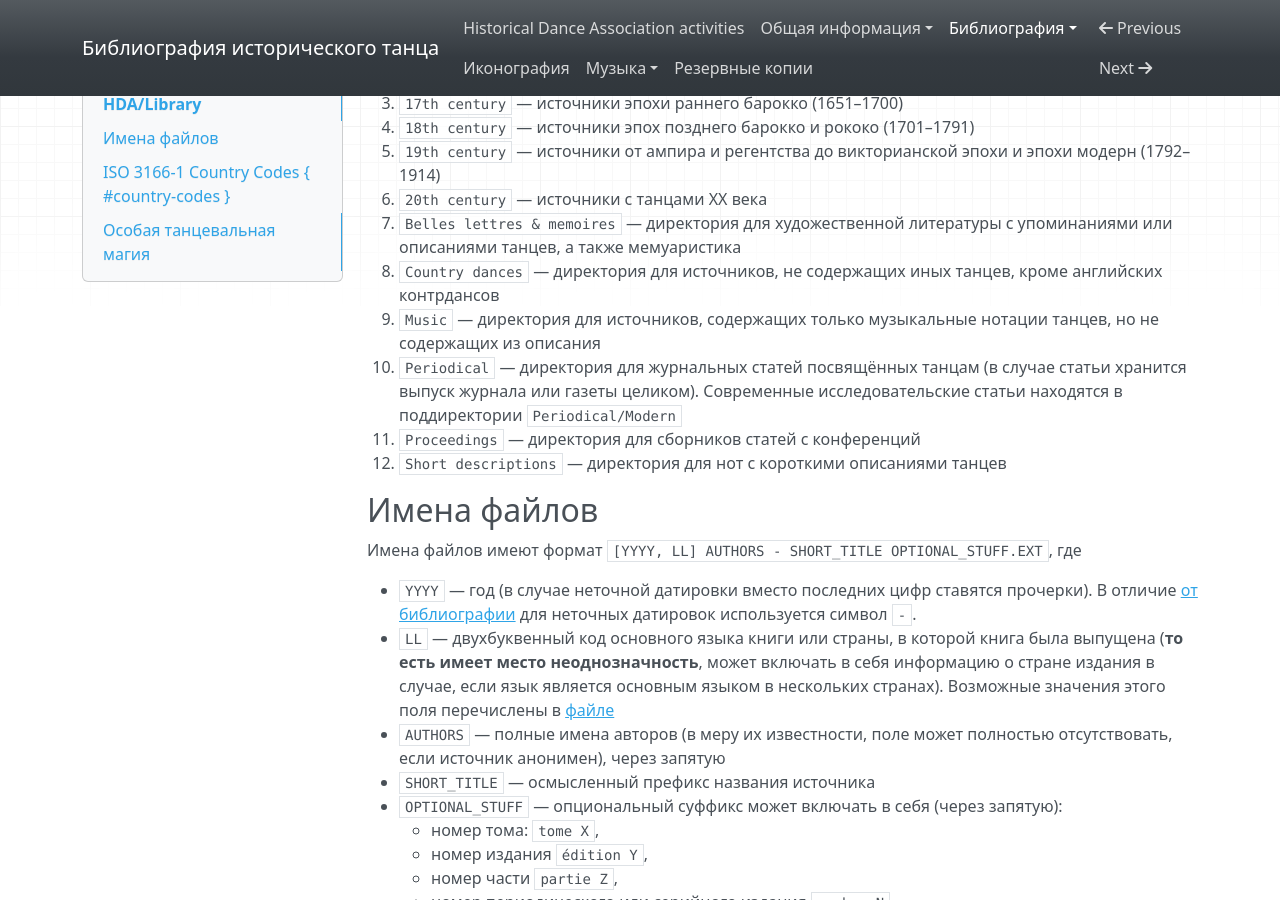
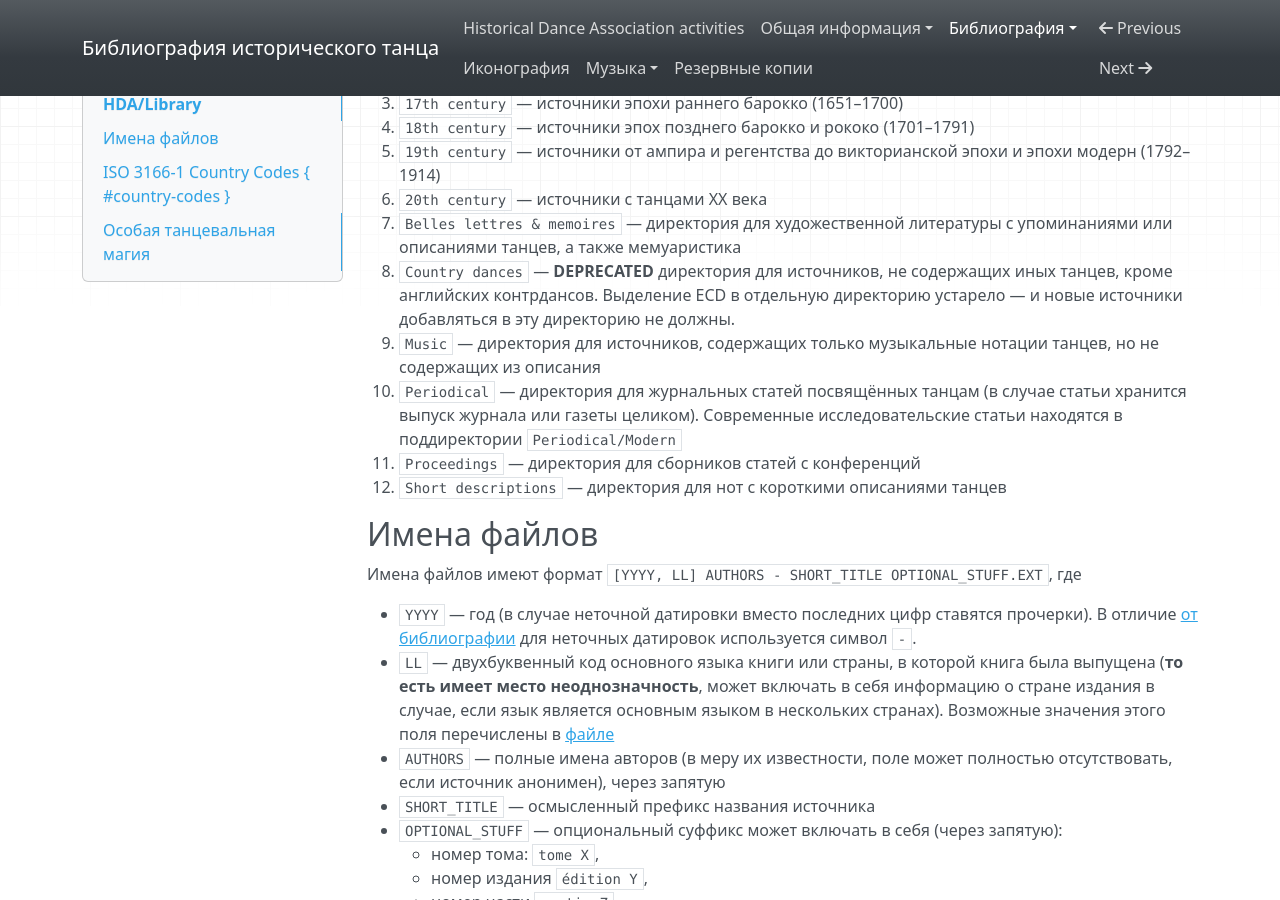
Before and after one commit to hda-technical/dancebooks, an MkDocs documentation site: the page built from docs/bib/library.md, in a window 1280 px wide and 900 px high, scrolled down 595 px. Built offline with MkDocs 1.6.1, drawn with Linux system fonts in a browser that asks for light colours; nearby versions of some CDN libraries.

Commit message:
Deprecate `HDA/Library/Country dances` directory

```diff
--- a/docs/bib/library.md
+++ b/docs/bib/library.md
@@ -17,7 +17,7 @@
 05. `19th century` — источники от ампира и регентства до викторианской эпохи и эпохи модерн (1792–1914)
 06. `20th century` — источники с танцами XX века
 07. `Belles lettres & memoires` — директория для художественной литературы с упоминаниями или описаниями танцев, а также мемуаристика
-08. `Country dances` — директория для источников, не содержащих иных танцев, кроме английских контрдансов
+08. `Country dances` — **DEPRECATED** директория для источников, не содержащих иных танцев, кроме английских контрдансов. Выделение ECD в отдельную директорию устарело — и новые источники добавляться в эту директорию не должны.
 09. `Music` — директория для источников, содержащих только музыкальные нотации танцев, но не содержащих из описания
 10. `Periodical` — директория для журнальных статей посвящённых танцам (в случае статьи хранится выпуск журнала или газеты целиком). Современные исследовательские статьи находятся в поддиректории `Periodical/Modern`
 11. `Proceedings` — директория для сборников статей с конференций
```
